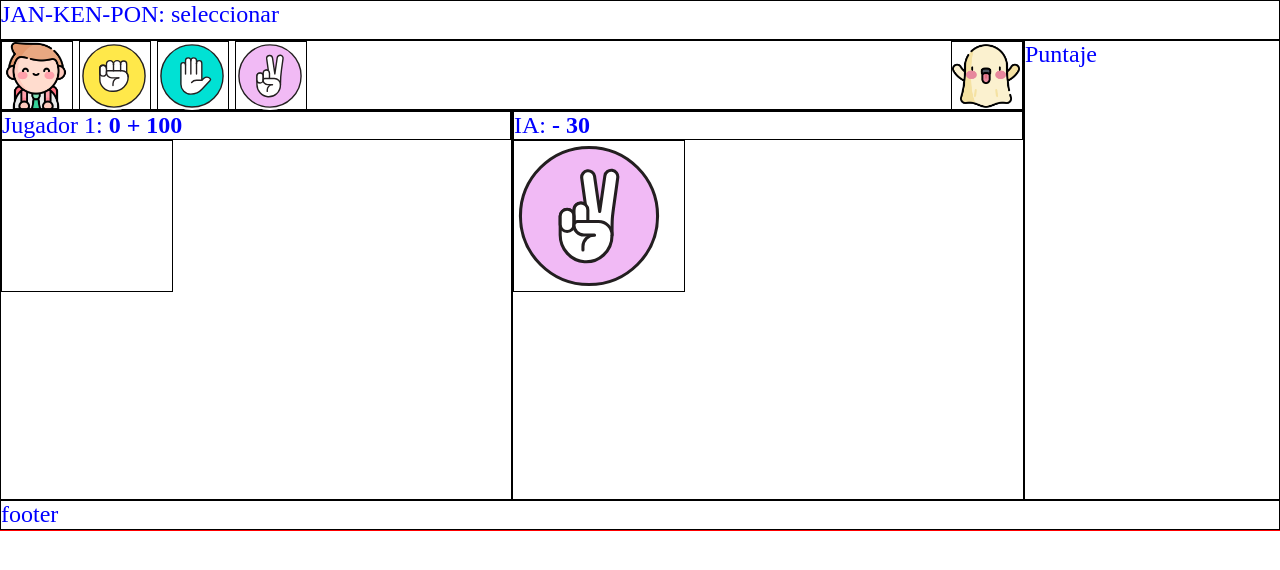
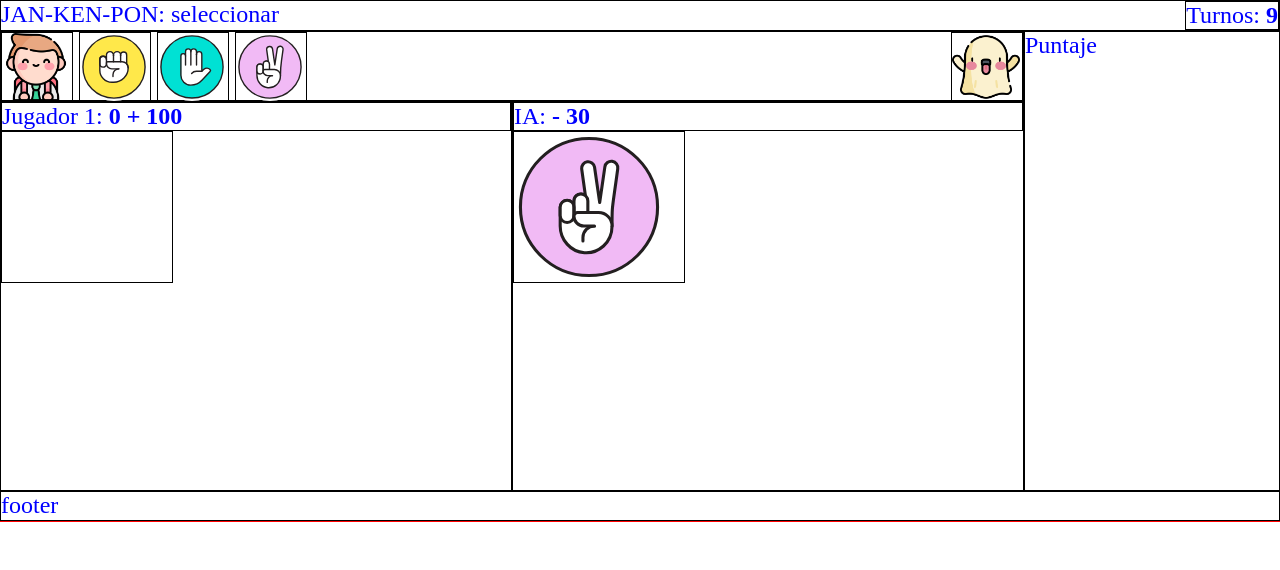
Before and after one commit to jjeshuacm/escalab_jakepon, a plain HTML site: page index.html in a window 1280 px wide. Both pictures are taken after a click on the element 37 px from the left and 76 px from the top of the page. Drawn offline with Linux system fonts and the light colour scheme.

Commit message:
separado de sonido

```diff
--- a/index.html
+++ b/index.html
@@ -11,13 +11,13 @@
 <body>
     <div class="container">
 
-        <div class="head">JAN-KEN-PON: seleccionar</div>
+        <div class="head">JAN-KEN-PON: seleccionar <div  class="shifts">Turnos: <strong id="shifts">10</strong></div> </div>
             <div class="mainHead">
-                <div   class="btnAction btnAction--main1"></div>
-                <div id="rock"   class="btnAction btnAction--rock" ></div>
-                <div id="paper"  class="btnAction btnAction--paper" ></div>
-                <div id="scissors"  class="btnAction btnAction--scissors" ></div>
-                <div   class="btnAction btnAction--main2"></div>
+                <div  class="btnAction btnAction--main1"></div>
+                <div id="rock"  class="btnAction btnAction--rock" ></div>
+                <div id="paper" class="btnAction btnAction--paper" ></div>
+                <div id="scissors" class="btnAction btnAction--scissors" ></div>
+                <div  class="btnAction btnAction--main2"></div>
             </div>
             <div class="main1">
                 <div>Jugador 1:
--- a/public/css/style.scss
+++ b/public/css/style.scss
@@ -22,7 +22,7 @@
 //var
 $borde: 1px solid black;
 //var grid generic
-$grid-row:  40px 70px 390px 30px;
+$grid-row:  auto 70px 390px 30px;
 $grid-columns: 40% 40% auto;
 $grid-areas:'head head head'
             'mainHead  mainHead rightSide'
@@ -30,7 +30,7 @@ $grid-areas:'head head head'
             'footer footer footer';
 
 //var grid media query
-$gridRow1200:   50px 70px 390px 50px 50px;
+$gridRow1200:   auto 70px 390px 50px 50px;
 $gridColumns1200: auto auto;
 $gridAreas1200:  'head head'
                 'mainHead mainHead'
@@ -62,6 +62,13 @@ min-height: 100%;
                 grid-template-rows: $grid-row;
 
                     div{  border: $borde; }
+                    .head{
+                        .shifts{
+                            display: inline;
+                            float: right;
+                            text-align: right;
+                        }
+                    }
                     //mainHead
                     //action btn Rock-paper-scissors
                     .mainHead{
@@ -70,6 +77,7 @@ min-height: 100%;
                             display: inline-block;
                             height: 100%;
                             width: 70px;
+
                             //extend css
                             //add css from btnaction to --rock
                             &--rock {  @extend .btnAction; @include background($rockImg);}
@@ -77,6 +85,13 @@ min-height: 100%;
                             &--scissors { @extend .btnAction; @include background($scissorsImg); }
                             &--main1 { @extend .btnAction; @include background($main1Img);}
                             &--main2 { @extend .btnAction; @include background($main2Img);float: right;}
+                        }
+
+
+                        .btnAction:hover {
+                            cursor: pointer;
+                            // opacity: 0.5;
+                            filter: brightness(80%);
                         }
                     }
 
--- a/public/js/main.js
+++ b/public/js/main.js
@@ -7,38 +7,43 @@ class Game{
     totalPoints= 0;
     player;
     computer;
+    ext = "ogg";
+
 
     constructor(player){
         this.player = player;
         this.computer = new Computer;
     }
+    soundGame(nameSound){
+        //loser sound
+        const music = new Audio( `public/sound/${nameSound}.${this.ext}`);
+        let playPromise = music.play();
+        playPromise.then(()=>console.log(`play automatic`)).catch((error)=>console.log(`automatic fail ${error}`));
+    }
     endGame(){
-        //total de puntos generados despues de los 10 turnos.
-          this.shifts -= 1;
-          if(this.shifts ===0)alert("fin de turnos"); //guardar total de puntos
-          else alert(this.shifts);
 
-        // if (this.shifts.getLife() === 0) alert('perdiste');
-        // else if (this.shifts.getLife() === 0) alert('ganaste');
-    }
-    //turnos del juego
-    doTurn(action){
-            //ejecutar accion del jugador
-            const playerAction = this.player.doAction(action);
-            //ejecutar accion del enemigo
-            const computerAction = this.computer.doAction();
+        this.shifts -= 1;
 
-            //opciones
-            const calpoint = this.player.calPoint(playerAction)
-            const calpoint2 = this.computer.calPoint(computerAction)
-            //revisar cantidad de turnos
-            this.endGame();
+        if(this.shifts ===0)alert("fin de turnos"); //guardar total de puntos
+        else alert(this.shifts);
+
+        //add shifts view
+        const shifts = document.getElementById("shifts");
+        shifts.innerText= this.shifts;
+        this.soundGame("loser")
 
 
     }
 
+    doTurn(action){
+            const playerAction = this.player.doAction(action);
+            const computerAction = this.computer.doAction();
+            const calpoint = this.player.calPoint(playerAction)
+            const calpoint2 = this.computer.calPoint(computerAction)
+            this.endGame();
+    }
 }
-//mas opciones //elepcion random entre un inicio y un fin //al momento de definir un jugador //si la elige un ataque ramdom
+
 class Character{
     name;
     randoMin= 0;
@@ -47,71 +52,40 @@ class Character{
     maxPoint = 100;
     name = "";
     user = "";
-    //envio de las opciones dinamicas?
-    // actionType = ['rock','paper','scissors'];
-    //valores defectos de cada opcion
+
     actionType2 = {
         rock : 100,
         paper: 20,
         scissors: 40,
     }
 
-    constructor(){
+    constructor(){  }
 
-        // modificar propiedades heredadas
-        // recibir y modificar sus propios parametros al instanciar
-    }
-    //calcular
     calPoint([option,damage,user]){
-        console.log(option,damage,user);
-//pintar()
-        // this.drawPoint(option,user);
         this.drawOption(option,user);
     }
-//pintar
+
     drawPoint(jugador) {
         const lifebar = document.getElementById(id);
-        // lifebar.style.width = `${(this.life / this.maxLife) * 100}%`;
     }
 
     drawOption(opt,usr){
-        console.log(usr);
         const iconOption = document.getElementById(usr);
-        //ajustar ruta
         iconOption.style.backgroundImage=`url(public/img/${opt}.svg)`;
-        //cambiar imagen segun personaje
     }
-    //validar solo las 3 opciones no los main
+
 
     doAttack(){
         return this.basePoint;
     }
-    //atack alatorio para los dos. solo activado para enemigo
-    //max default debe ser el total de array -1
+
     randomAttack(min=0,max=0){
         this.randoMin = min;
-
         const objectSize = Object.keys(this.actionType2).length;
-
-        //retornar que se ha elegido un valor al maximo de opciones si max > length
-        // this.randoMax = max > this.actionType.length ? this.actionType.length : max;
         this.randoMax = max > objectSize.length ? objectSize.length : max;
-
-        console.log( this.randoMin,  this.randoMax);
-        //contar total de datos en actiontype
-         // Retorna un entero aleatorio entre min (incluido) y max (excluido)
         const j =  Math.floor(Math.random() * (this.randoMax - this.randoMin)+ this.randoMin);
-        // console.log(j);
-        //randomOptionSelected
-
-
-        //convertir objecto en array para aplicar filter
         const propertyNames = Object.keys(this.actionType2);
-        // console.log(propertyNames);
-        // console.log(j);
-        // let found = propertyNames.find(e => e.name === j);
         let action = propertyNames[j];
-        // console.log(action);
         return action;
     }
 }
@@ -119,7 +93,6 @@ class Character{
 class Player extends Character{
 
     constructor(){
-        //llamado a el constructor clase padre
         super();
         this.user = "main1";
         this.name = "jhon";
@@ -129,10 +102,7 @@ class Player extends Character{
     doAction(action){
         console.log(this.name+" "+action);
         let amountPoint = this.actionType2[action];
-
         return [action, amountPoint, this.user];
-        // let main1Option = this.drawOption(this.user);
-        // return amountPoint;
     }
 
 }
@@ -145,27 +115,13 @@ class Computer extends Character{
         this.maxPoint -= 30;
     }
     doAction(){
-        //obtener valores alatorios entre inicio y fin : si cambian la cantidad de elementos.
-        //optener las opciones del padre
-        //elegir una al azar
+
         const j = this.randomAttack(0,3); //validar valores negativos
-        //puntos por cada opcion configurables segun la elegida
-        //enviar valor a restar para cada opcion dinamica
-        //filter? buscar en array
-        // console.log(j);
         let pointAttack = this.actionType2[j];
         console.log(pointAttack);
         let damage = 0;
         damage =   this.doAttack( this.maxPoint);
-        // let main1Option = this.drawOption(this.user);
-
         return [j, damage, this.user];
-        // return damage;
-        // console.log(pointAttack);
-
-        //    if (action === 'heal' && this.life === this.maxLife) action = 'strong';
-
-
 
     }
 }
@@ -173,21 +129,8 @@ class Computer extends Character{
 
 
 const player = new Player();
-//iniciar juego
 const game = new Game(player);
 
 
-
-//Convertir htmlCollection en array.
-    //Recorrer elementos de array con foreach.
-        //Añadir Evento click a cada elemento del foreach
-            //llamado a la instancia de clase y al metodo doTurn
-
-        //  Array.from(optionGame).forEach((el)=>{
-        //         el.addEventListener('click', ()=>{
-        //             console.log(el.id);
-        //             })
-        //     });
-//validar si no se ha enviado nada en el elmento?
 const optionGame = document.getElementsByClassName("btnAction");
 Array.from(optionGame).forEach(el => el.addEventListener('click',() => game.doTurn(el.id)));
```
Also changed, not shown: public/css/style.css, 11 other files.
